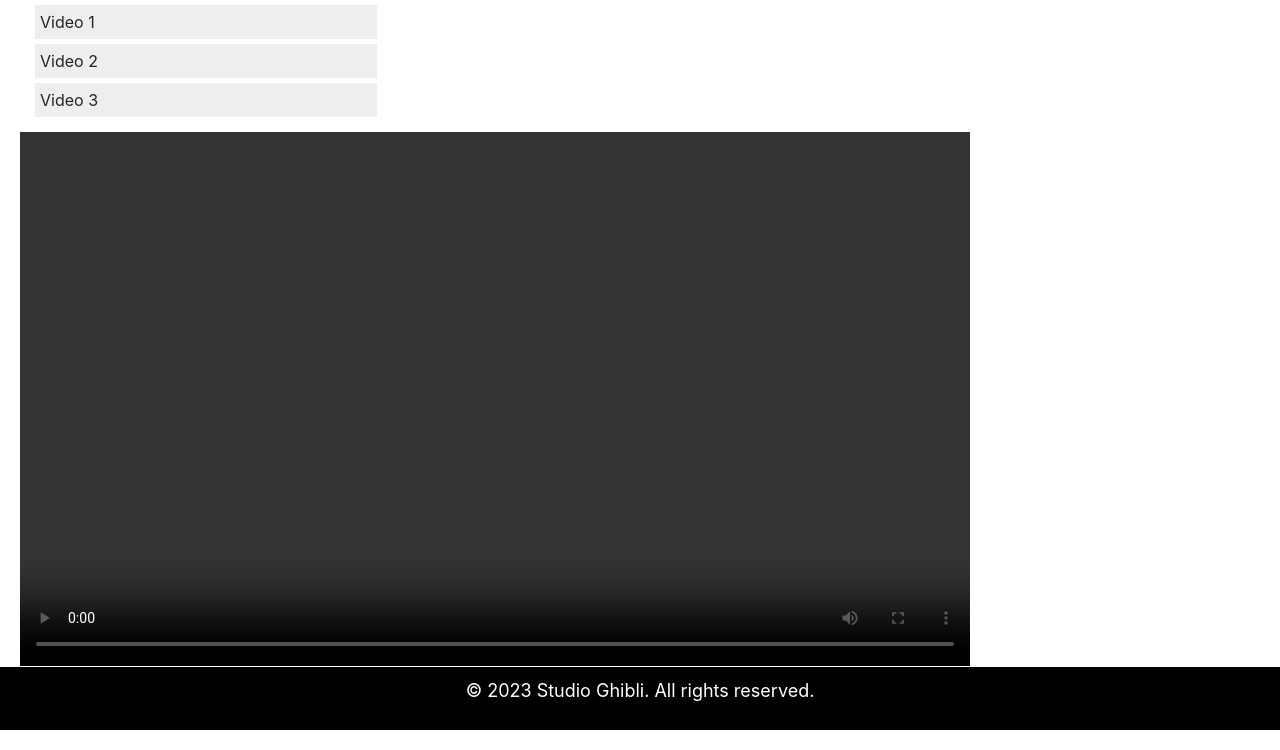
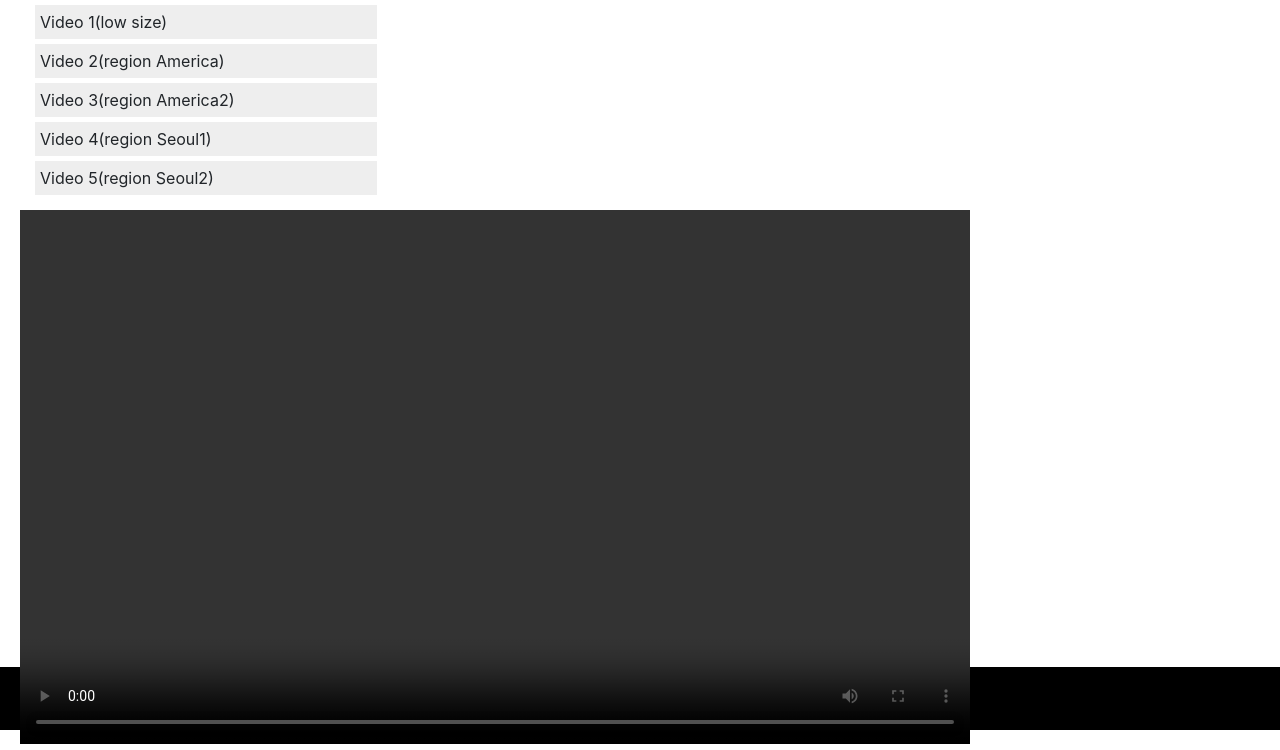
Before and after one commit to castlehyeon/Douzone4team_Algorithm, a plain HTML site: page Douzone4team-seonghyeon/project_4team/video.html in a window 1280 px wide. Shown: the part 147-897 px from the top of the page. Drawn offline with nearby package versions, Linux system fonts and the light colour scheme.

Commit message:
video를 aws region을 다르게, Virginia Multi-Region-Access적용

```diff
--- a/Douzone4team-seonghyeon/project_4team/video.html
+++ b/Douzone4team-seonghyeon/project_4team/video.html
@@ -1,27 +1,44 @@
 <!DOCTYPE html>
 <html lang="en">
-
   <head>
-  <meta charset="UTF-8">
+    <meta charset="UTF-8" />
     <title>Studio GHIBLI</title>
-  <link rel="icon" href="https://douzone-bucket.s3.amazonaws.com/favicon.ico">
-  <link rel="stylesheet" href="style.css">
-  <link rel="stylesheet" href="https://cdn.jsdelivr.net/npm/bootstrap@4.6.2/dist/css/bootstrap.min.css"
-    integrity="sha384-xOolHFLEh07PJGoPkLv1IbcEPTNtaed2xpHsD9ESMhqIYd0nLMwNLD69Npy4HI+N" crossorigin="anonymous">
-  <script src="https://cdn.jsdelivr.net/npm/jquery@3.5.1/dist/jquery.slim.min.js"
+    <link
+      rel="icon"
+      href="https://douzone-bucket.s3.amazonaws.com/favicon.ico"
+    />
+    <link rel="stylesheet" href="style.css" />
+    <link
+      rel="stylesheet"
+      href="https://cdn.jsdelivr.net/npm/bootstrap@4.6.2/dist/css/bootstrap.min.css"
+      integrity="sha384-xOolHFLEh07PJGoPkLv1IbcEPTNtaed2xpHsD9ESMhqIYd0nLMwNLD69Npy4HI+N"
+      crossorigin="anonymous"
+    />
+    <script
+      src="https://cdn.jsdelivr.net/npm/jquery@3.5.1/dist/jquery.slim.min.js"
       integrity="sha384-DfXdz2htPH0lsSSs5nCTpuj/zy4C+OGpamoFVy38MVBnE+IbbVYUew+OrCXaRkfj"
-    crossorigin="anonymous"></script>
-  <script src="https://cdn.jsdelivr.net/npm/bootstrap@4.6.2/dist/js/bootstrap.bundle.min.js"
+      crossorigin="anonymous"
+    ></script>
+    <script
+      src="https://cdn.jsdelivr.net/npm/bootstrap@4.6.2/dist/js/bootstrap.bundle.min.js"
       integrity="sha384-Fy6S3B9q64WdZWQUiU+q4/2Lc9npb8tCaSX9FK7E8HnRr0Jz8D6OP9dO5Vg3Q9ct"
-    crossorigin="anonymous"></script>
+      crossorigin="anonymous"
+    ></script>
   </head>
 
   <body>
     <header>
       <nav class="navbar navbar-expand-lg navbar-dark bg-dark">
         <a class="navbar-brand" href="#">Navbar</a>
-      <button class="navbar-toggler" type="button" data-toggle="collapse" data-target="#navbarNav"
-        aria-controls="navbarNav" aria-expanded="false" aria-label="Toggle navigation">
+        <button
+          class="navbar-toggler"
+          type="button"
+          data-toggle="collapse"
+          data-target="#navbarNav"
+          aria-controls="navbarNav"
+          aria-expanded="false"
+          aria-label="Toggle navigation"
+        >
           <span class="navbar-toggler-icon"></span>
         </button>
         <div class="collapse navbar-collapse" id="navbarNav">
@@ -30,7 +47,9 @@
               <a class="nav-link" href="index.html">Home</a>
             </li>
             <li class="nav-item active">
-            <a class="nav-link" href="video.html">Films <span class="sr-only">(current)</span></a>
+              <a class="nav-link" href="video.html"
+                >Films <span class="sr-only">(current)</span></a
+              >
             </li>
             <li class="nav-item">
               <a class="nav-link" href="#">Music</a>
@@ -49,9 +68,36 @@
       <div id="playlist">
         <h2>플레이리스트</h2>
         <ul>
-        <li draggable="true" data-src="https://www.w3schools.com/html/mov_bbb.mp4">Video 1</li>
-        <li draggable="true" data-src="https://douzone-bucket.s3.amazonaws.com/20210211_21-02-11_01-15-49.mp4">Video 2</li>
-        <li draggable="true" data-src="https://douzone-bucket.s3.amazonaws.com/20210211%2B1_21-02-11_01-18-18.mp4">Video 3</li>
+          <li
+            draggable="true"
+            data-src="https://www.w3schools.com/html/mov_bbb.mp4"
+          >
+            Video 1(low size)
+          </li>
+          <li
+            draggable="true"
+            data-src="https://douzone-bucket.s3.amazonaws.com/20210211_21-02-11_01-15-49.mp4"
+          >
+            Video 2(region America)
+          </li>
+          <li
+            draggable="true"
+            data-src="https://douzone-bucket.s3.amazonaws.com/20210211%2B1_21-02-11_01-18-18.mp4"
+          >
+            Video 3(region America2)
+          </li>
+          <li
+            draggable="true"
+            data-src="https://movie4team.s3.ap-northeast-2.amazonaws.com/badook+%E1%84%82%E1%85%B5%E1%86%B7%E1%84%8B%E1%85%B4+%E1%84%92%E1%85%A1%E1%84%8B%E1%85%B5%E1%84%85%E1%85%A1%E1%84%8B%E1%85%B5%E1%84%90%E1%85%B3_21-03-27_22-38-23.mp4"
+          >
+            Video 4(region Seoul1)
+          </li>
+          <li
+            draggable="true"
+            data-src="https://movie4team.s3.ap-northeast-2.amazonaws.com/%E1%84%80%E1%85%AE%E1%84%85%E1%85%B5%E1%84%8B%E1%85%AA%E1%86%BC%E1%84%86%E1%85%A1%E1%86%AB%E1%84%83%E1%85%AE+%E1%84%82%E1%85%B5%E1%86%B7%E1%84%8B%E1%85%B4+%E1%84%92%E1%85%A1%E1%84%8B%E1%85%B5%E1%84%85%E1%85%A1%E1%84%8B%E1%85%B5%E1%84%90%E1%85%B3_21-05-10_22-50-28.mp4"
+          >
+            Video 5(region Seoul2)
+          </li>
         </ul>
       </div>
 
@@ -63,25 +109,24 @@
       <p>&copy; 2023 Studio Ghibli. All rights reserved.</p>
     </footer>
     <script>
-  const videoList = document.querySelector('#playlist');
-  const videoPlayer = document.querySelector('#player');
-  const myVideo = document.querySelector('#myVideo');
+      const videoList = document.querySelector("#playlist");
+      const videoPlayer = document.querySelector("#player");
+      const myVideo = document.querySelector("#myVideo");
 
-  videoList.addEventListener('dragstart', function(event) {
-    event.dataTransfer.setData('text/plain', event.target.dataset.src);
+      videoList.addEventListener("dragstart", function (event) {
+        event.dataTransfer.setData("text/plain", event.target.dataset.src);
       });
 
-  videoPlayer.addEventListener('dragover', function(event) {
+      videoPlayer.addEventListener("dragover", function (event) {
         event.preventDefault();
       });
 
-  videoPlayer.addEventListener('drop', function(event) {
+      videoPlayer.addEventListener("drop", function (event) {
         event.preventDefault();
-    const videoSrc = event.dataTransfer.getData('text/plain');
+        const videoSrc = event.dataTransfer.getData("text/plain");
         myVideo.src = videoSrc;
         myVideo.play();
       });
     </script>
   </body>
-
 </html>
```
Also changed, not shown: 2 other files. Lines whose indentation alone changed are shown as unchanged.
